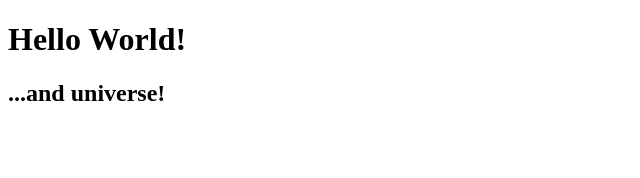
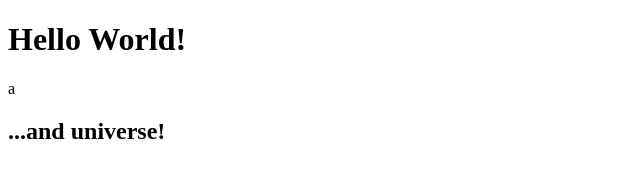
Before and after one commit to pgmystery/git-playground, a plain HTML site: page index.html in a window 1280 px wide. Shown: the whole page, without its empty margins (0-640 px from the left). Drawn offline with Linux system fonts and the light colour scheme.

Commit message:
merge conflict test 3

```diff
--- a/index.html
+++ b/index.html
@@ -13,7 +13,7 @@
         <div></div>
         <div></div>
         <div></div>
-        <div></div>
+        <div>a</div>
         <div></div>
         <div></div>
         <div></div>
```
